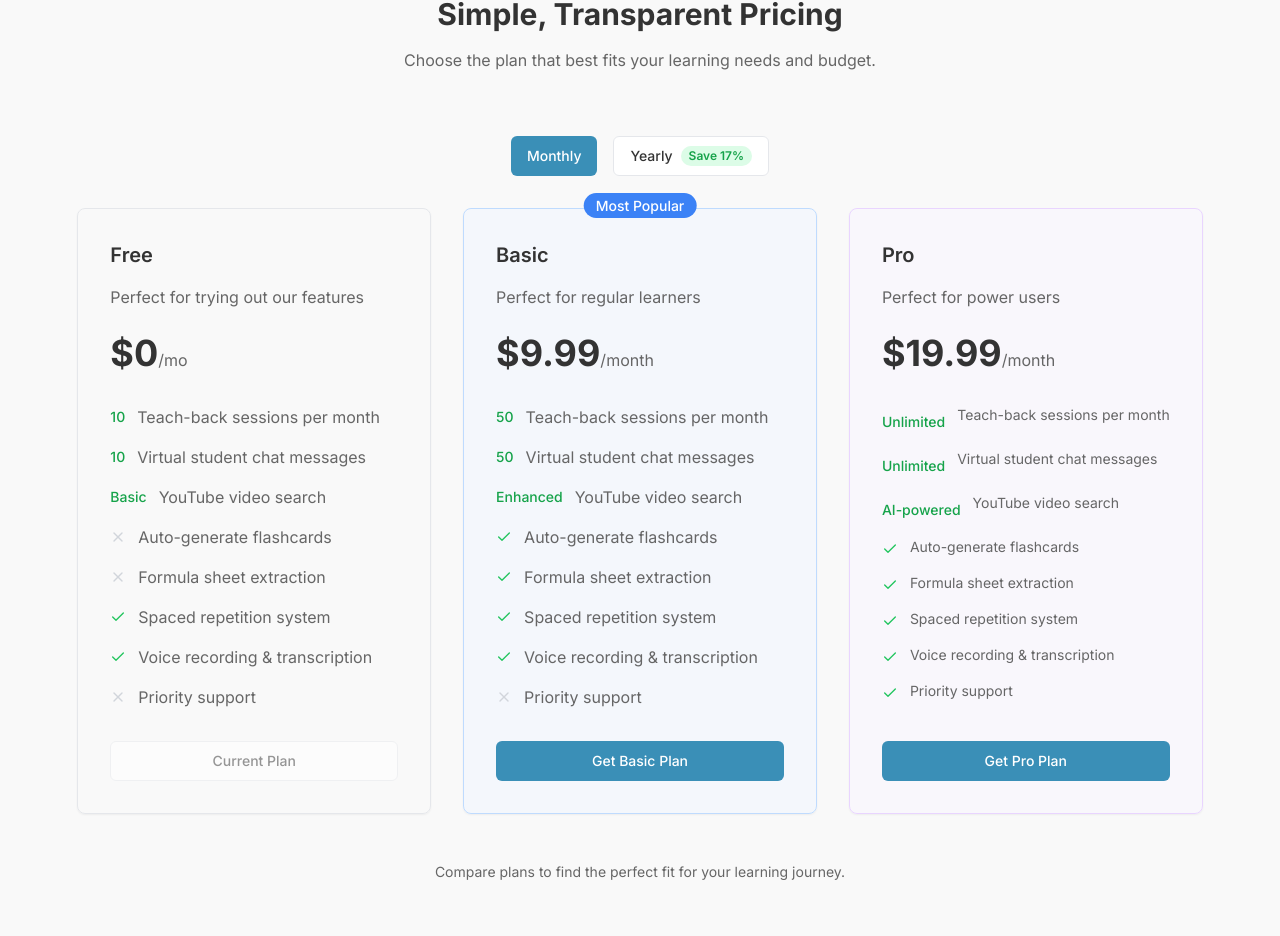
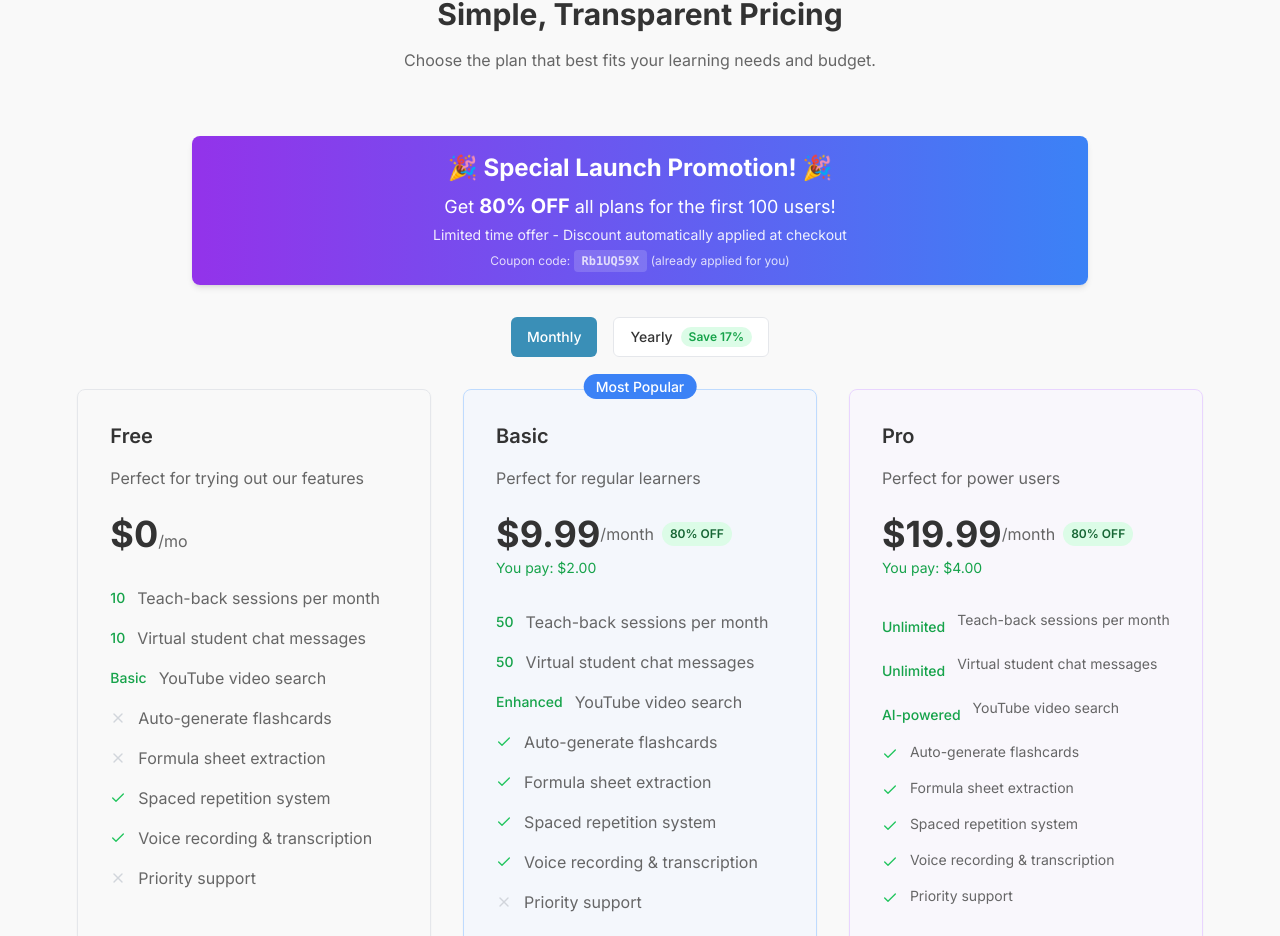
Before and after one commit to stephenqiao1/study_assistant, a Next.js app: page / in a window 1280 px wide. Shown: the part 1886-2822 px from the top of the page. Built offline with nearby package versions, Linux system fonts and the light colour scheme; no server answers.

Commit message:
fixed vercel error

```diff
--- a/src/app/api/stripe/guest-checkout/route.ts
+++ b/src/app/api/stripe/guest-checkout/route.ts
@@ -46,7 +46,11 @@ export async function POST(request: Request) {
       mode: 'subscription',
       success_url: `${returnUrl}?success=true`,
       cancel_url: `${returnUrl}?canceled=true`,
-      allow_promotion_codes: true,
+      discounts: [
+        {
+          coupon: 'Rb1UQ59X',
+        },
+      ],
       billing_address_collection: 'required',
     });
 
--- a/src/components/subscription/PricingTable.tsx
+++ b/src/components/subscription/PricingTable.tsx
@@ -121,6 +121,16 @@ export default function PricingTable() {
 
   return (
     <div className="mt-16 flex flex-col items-center">
+      {/* Special Promotion Banner */}
+      <div className="w-full max-w-4xl mb-8 bg-gradient-to-r from-purple-600 to-blue-500 text-white p-4 rounded-lg shadow-md">
+        <div className="flex flex-col items-center text-center">
+          <h2 className="text-2xl font-bold mb-2">🎉 Special Launch Promotion! 🎉</h2>
+          <p className="text-lg mb-1">Get <span className="font-bold text-xl">80% OFF</span> all plans for the first 100 users!</p>
+          <p className="text-sm opacity-90 mb-2">Limited time offer - Discount automatically applied at checkout</p>
+          <p className="text-xs opacity-80">Coupon code: <span className="font-mono font-bold bg-white/20 px-2 py-1 rounded">Rb1UQ59X</span> (already applied for you)</p>
+        </div>
+      </div>
+
       {/* Billing interval toggle */}
       <div className="flex items-center gap-4 mb-8">
         <Button
@@ -185,11 +195,17 @@ export default function PricingTable() {
           <div className="mb-8">
             <h3 className="text-xl font-semibold text-text dark:text-white">Basic</h3>
             <p className="mt-4 text-text-light dark:text-gray-300">Perfect for regular learners</p>
-            <p className="mt-6">
+            <p className="mt-6 flex items-center">
               <span className="text-4xl font-bold text-text dark:text-white">
                 ${prices.basic[billingInterval]}
               </span>
               <span className="text-text-light dark:text-gray-300">/{billingInterval}</span>
+              <span className="ml-2 bg-green-100 text-green-800 text-xs font-semibold px-2 py-1 rounded-full">
+                80% OFF
+              </span>
+            </p>
+            <p className="text-sm text-green-600 dark:text-green-400 mt-1">
+              You pay: ${(prices.basic[billingInterval] * 0.2).toFixed(2)}
             </p>
           </div>
           <ul className="mb-8 space-y-4 flex-1">
@@ -224,11 +240,17 @@ export default function PricingTable() {
           <div className="mb-8">
             <h3 className="text-xl font-semibold text-text dark:text-white">Pro</h3>
             <p className="mt-4 text-text-light dark:text-gray-300">Perfect for power users</p>
-            <p className="mt-6">
+            <p className="mt-6 flex items-center">
               <span className="text-4xl font-bold text-text dark:text-white">
                 ${prices.pro[billingInterval]}
               </span>
               <span className="text-text-light dark:text-gray-300">/{billingInterval}</span>
+              <span className="ml-2 bg-green-100 text-green-800 text-xs font-semibold px-2 py-1 rounded-full">
+                80% OFF
+              </span>
+            </p>
+            <p className="text-sm text-green-600 dark:text-green-400 mt-1">
+              You pay: ${(prices.pro[billingInterval] * 0.2).toFixed(2)}
             </p>
           </div>
           <ul className="mb-8 space-y-4 flex-1">
--- a/src/components/subscription/UpgradeModal.tsx
+++ b/src/components/subscription/UpgradeModal.tsx
@@ -71,10 +71,27 @@ export function UpgradeModal({ isOpen, onClose, feature, currentUsage, limit }:
             Upgrade to get more {featureLabels[feature]} and unlock additional features!
           </DialogDescription>
         </DialogHeader>
+
+        {/* Special Promotion Banner */}
+        <div className="bg-gradient-to-r from-purple-600 to-blue-500 text-white p-3 rounded-lg mb-4">
+          <div className="text-center">
+            <p className="font-bold">🎉 Special Launch Promotion! 🎉</p>
+            <p className="text-sm">Get <span className="font-bold">80% OFF</span> all plans for the first 100 users!</p>
+            <p className="text-xs mt-1">Discount automatically applied at checkout</p>
+          </div>
+        </div>
+
         <div className="grid gap-4 py-4">
           <div className="space-y-4">
             <div className="bg-blue-50 p-4 rounded-lg border border-blue-100">
-              <h3 className="font-semibold text-blue-900">Basic Plan - $9.99/month</h3>
+              <h3 className="font-semibold text-blue-900">Basic Plan</h3>
+              <div className="flex items-center mt-1">
+                <span className="text-blue-900 font-bold text-lg">$9.99/month</span>
+                <span className="ml-2 bg-green-100 text-green-800 text-xs font-semibold px-2 py-0.5 rounded-full">
+                  80% OFF
+                </span>
+              </div>
+              <p className="text-sm text-green-600 mt-0.5">You pay: $1.99/month</p>
               <ul className="mt-2 space-y-1 text-sm text-blue-700">
                 <li>• 50 {featureLabels[feature]} per month</li>
                 <li>• Auto-generate flashcards</li>
@@ -89,7 +106,14 @@ export function UpgradeModal({ isOpen, onClose, feature, currentUsage, limit }:
               </Button>
             </div>
             <div className="bg-purple-50 p-4 rounded-lg border border-purple-100">
-              <h3 className="font-semibold text-purple-900">Pro Plan - $19.99/month</h3>
+              <h3 className="font-semibold text-purple-900">Pro Plan</h3>
+              <div className="flex items-center mt-1">
+                <span className="text-purple-900 font-bold text-lg">$19.99/month</span>
+                <span className="ml-2 bg-green-100 text-green-800 text-xs font-semibold px-2 py-0.5 rounded-full">
+                  80% OFF
+                </span>
+              </div>
+              <p className="text-sm text-green-600 mt-0.5">You pay: $3.99/month</p>
               <ul className="mt-2 space-y-1 text-sm text-purple-700">
                 <li>• Unlimited {featureLabels[feature]}</li>
                 <li>• Priority support</li>
```
Also changed, not shown: package.json (+4 -4 lines), src/utils/stripe.ts (+6 -1 lines), 1 other file (tests, documents, lock files or other folders).
